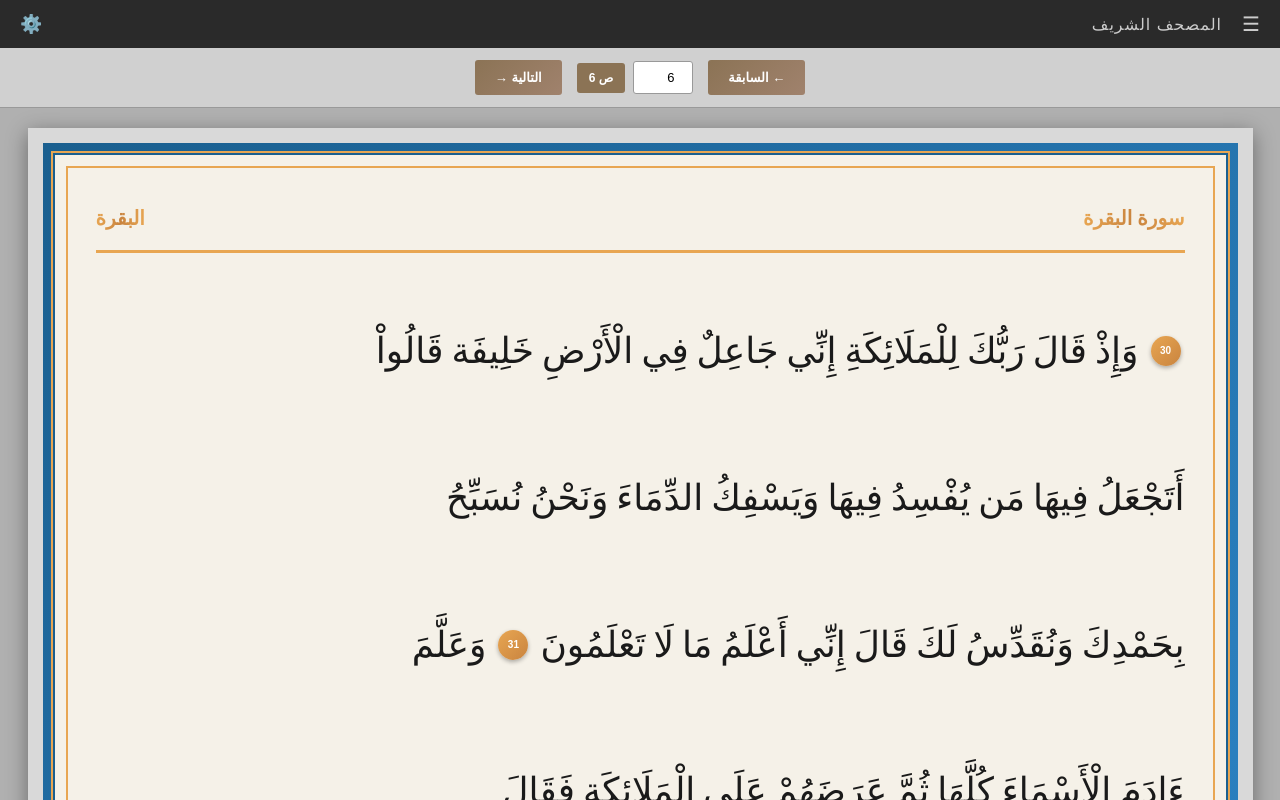
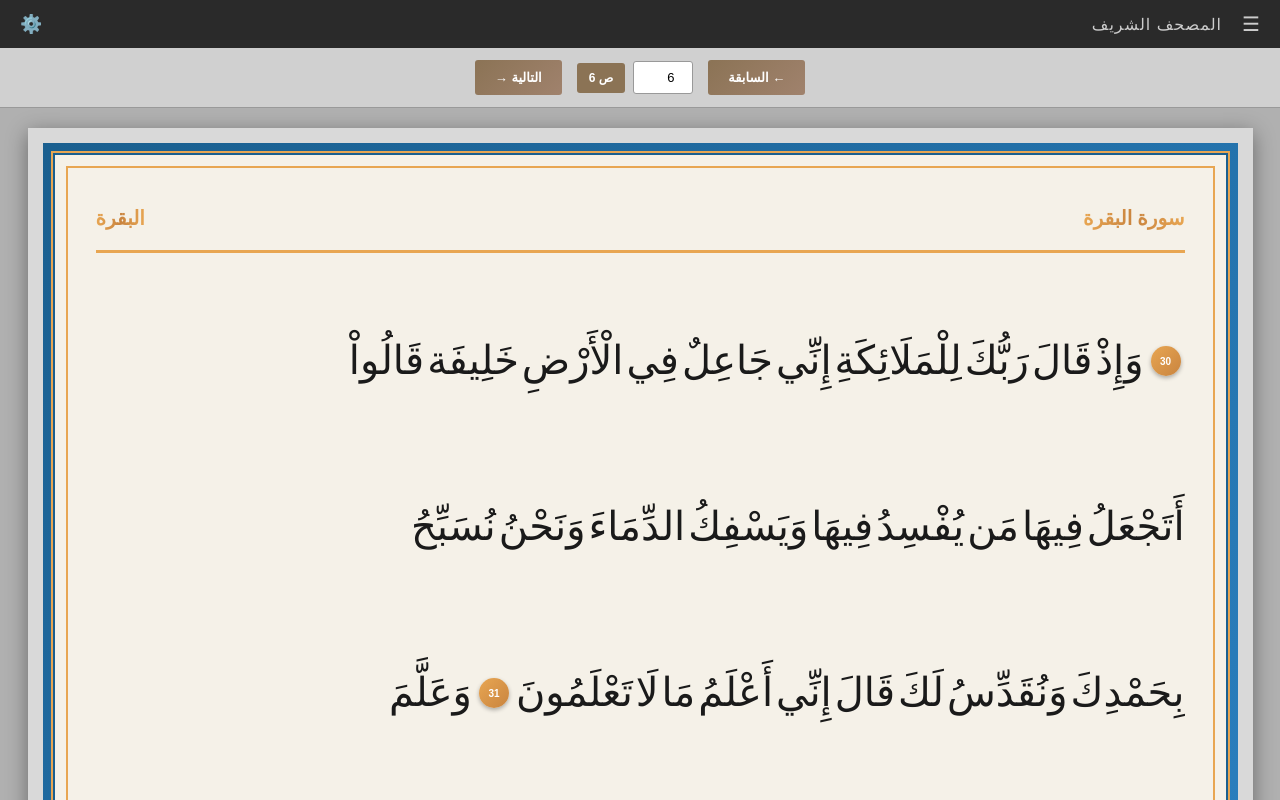
Before and after one commit to gtcm2019-prog/tafsir-QURAN2, a website: page index.html in a window 1280 px wide. Drawn offline with Linux system fonts and the light colour scheme; a web font is replaced by a local one.

Commit message:
Update index.html

```diff
--- a/index.html
+++ b/index.html
@@ -205,11 +205,11 @@
 
         .line {
             display: flex;
-            gap: 8px;
+            gap: 3px;
             align-items: center;
             flex-wrap: nowrap;
-            line-height: 3.8;
-            font-size: 36px;
+            line-height: 3.9;
+            font-size: 40px;
             color: #1a1a1a;
             margin-bottom: 10px;
             font-family: 'QCF4_Hafs', 'Traditional Arabic', serif;
```
